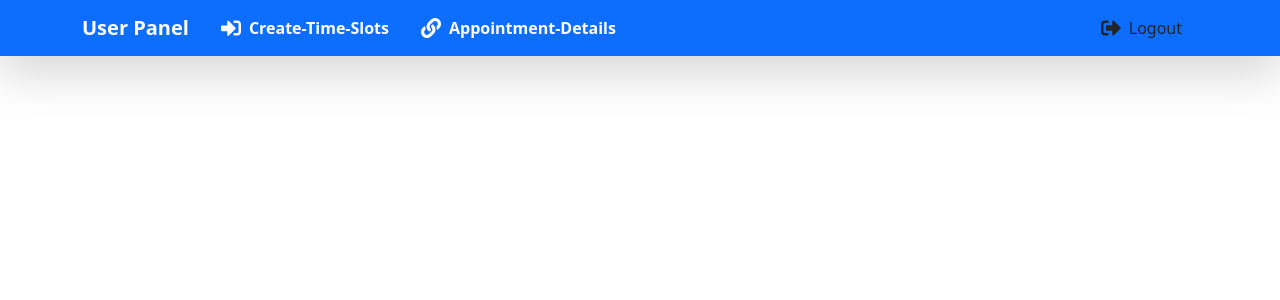
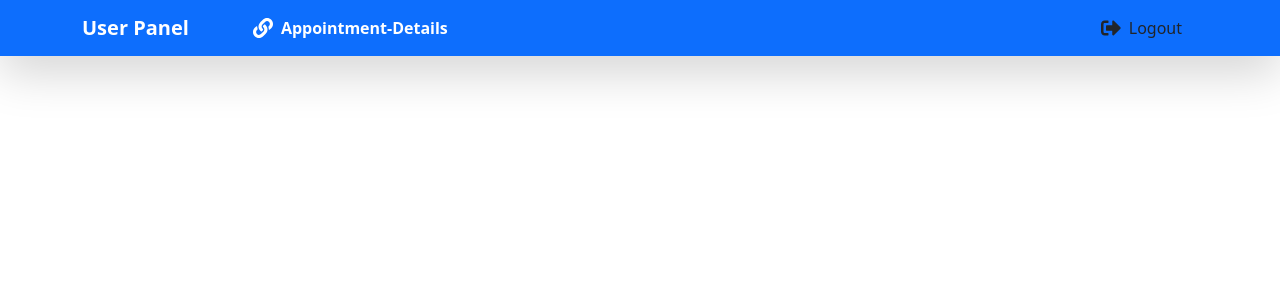
Before and after one commit to Naduladisanayaka494/Appointment-System-Frontend, a React (Create React App) app: page /dashboard in a window 1280 px wide. Shown: the top 300 px of the page. Built offline with nearby package versions, Linux system fonts and the light colour scheme; sample sign-in values are in the browser's storage.

Commit message:
fix:remove unnesseray links in User navbar

```diff
--- a/src/pages/User/UserNavbar.js
+++ b/src/pages/User/UserNavbar.js
@@ -33,25 +33,16 @@ function UserNavbar() {
   return (
     <Navbar expand="lg" className="bg-primary text-white shadow-lg">
       <Container>
-        <Navbar.Brand href="/Admin-Dasboard" className="fw-bold text-white">
-        User Panel
+        <Navbar.Brand href="/User-Dashboard" className="fw-bold text-white">
+          User Panel
         </Navbar.Brand>
         <Navbar.Toggle aria-controls="basic-navbar-nav" />
         <Navbar.Collapse id="basic-navbar-nav">
           <Nav className="me-auto">
-            {/* <Nav.Link
-              href="/Event-dashboard"
-              className="text-white fw-semibold d-flex align-items-center py-2 px-3"
-            >
-              <FaHome className="me-2" size={20} />
-              Event-Details
-            </Nav.Link> */}
             <Nav.Link
               href="/Time-Slot"
               className="text-white fw-semibold d-flex align-items-center py-2 px-3"
             >
-              <FaSignInAlt className="me-2" size={20} />
-              Create-Time-Slots
             </Nav.Link>
             <Nav.Link
               href="/event-handling"
```
